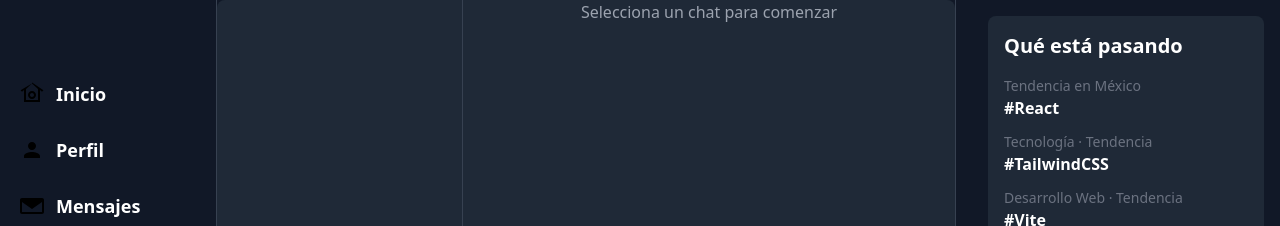
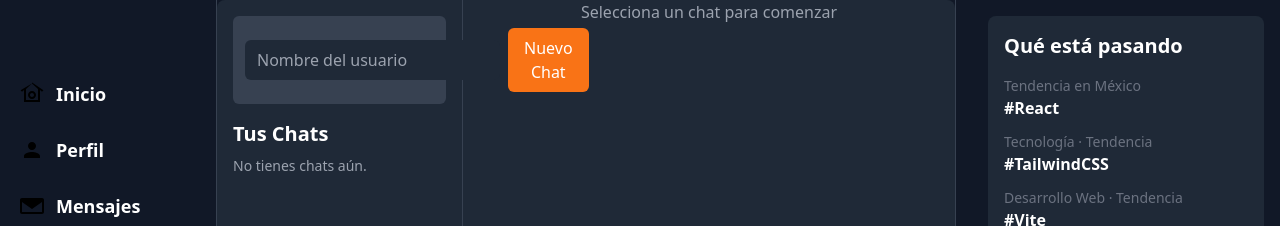
Before and after one commit to laloocolin10/RedSocialProyectoFinal, a React (Vite) app: page /chat in a window 1280 px wide. Shown: the top 226 px of the page. Built offline with nearby package versions, Linux system fonts and the light colour scheme; sample sign-in values are in the browser's storage.

Commit message:
Chats-FinalSegun

```diff
--- a/src/chat/ChatList.tsx
+++ b/src/chat/ChatList.tsx
@@ -2,26 +2,36 @@
 import React from "react";
 import type { Chat } from "../types/chat";
 
-interface Props {
+interface ChatListProps {
   chats: Chat[];
-  onSelectChat: (id: number) => void;
+  onSelectChat: (id: string) => void;
 }
 
-export default function ChatList({ chats, onSelectChat }: Props) {
+export default function ChatList({ chats, onSelectChat }: ChatListProps) {
   return (
-    <div>
-      {chats.map((chat) => (
-        <div
-          key={chat.id}
-          onClick={() => onSelectChat(chat.id)}
-          className="p-3 hover:bg-gray-700 cursor-pointer"
-        >
-          <div className="font-semibold">{chat.members.join(", ")}</div>
-          <div className="text-sm text-gray-400">
-            {chat.messages[chat.messages.length - 1]?.text ?? "Sin mensajes"}
+    <div className="space-y-2">
+      <h2 className="text-xl font-semibold mb-2">Tus Chats</h2>
+
+      {chats.length === 0 ? (
+        <p className="text-gray-400 text-sm">No tienes chats aún.</p>
+      ) : (
+        chats.map((chat) => (
+          <div
+            key={chat.id}
+            onClick={() => onSelectChat(chat.id)}
+            className="p-3 rounded-lg bg-gray-700 hover:bg-gray-600 cursor-pointer transition"
+          >
+            <div className="font-semibold text-orange-400">
+              {chat.members.join(", ")}
+            </div>
+            <div className="text-gray-300 text-sm">
+              {chat.messages.length > 0
+                ? chat.messages[chat.messages.length - 1].text
+                : "Sin mensajes"}
+            </div>
           </div>
-        </div>
-      ))}
+        ))
+      )}
     </div>
   );
 }
--- a/src/chat/MessageInput.tsx
+++ b/src/chat/MessageInput.tsx
@@ -1,30 +1,42 @@
-// src/chat/MessageInput.tsx
 import React, { useState } from "react";
 
-interface Props {
-  chatId: number;
+interface MessageInputProps {
+  chatId: string;
+  onSendMessage: (chatId: string, text: string) => void;
 }
 
-export default function MessageInput({ chatId }: Props) {
-  const [text, setText] = useState("");
-  const handleSend = () => {
-    if (!text.trim()) return;
-    // aquí guardarías en localStorage o mandar a backend
-    setText("");
+export default function MessageInput({
+  chatId,
+  onSendMessage,
+}: MessageInputProps) {
+  const [message, setMessage] = useState("");
+
+  const handleSubmit = (e: React.FormEvent) => {
+    e.preventDefault();
+    if (!message.trim()) return;
+
+    onSendMessage(chatId, message.trim());
+    setMessage("");
   };
 
   return (
-    <div className="p-3 border-t border-gray-700">
-      <div className="flex gap-2">
-        <input
-          value={text}
-          onChange={(e) => setText(e.target.value)}
-          className="flex-1 p-2 rounded bg-gray-700"
-        />
-        <button onClick={handleSend} className="px-4 bg-orange-500 rounded">
-          Enviar
-        </button>
-      </div>
-    </div>
+    <form
+      onSubmit={handleSubmit}
+      className="p-4 bg-gray-900 border-t border-gray-700 flex"
+    >
+      <input
+        type="text"
+        value={message}
+        onChange={(e) => setMessage(e.target.value)}
+        className="flex-1 bg-gray-700 text-white rounded-md px-4 py-2 focus:outline-none"
+        placeholder="Escribe un mensaje..."
+      />
+      <button
+        type="submit"
+        className="ml-2 bg-orange-500 hover:bg-orange-600 text-white px-4 py-2 rounded-md"
+      >
+        Enviar
+      </button>
+    </form>
   );
 }
--- /dev/null
+++ b/src/chat/NewChatForm.tsx
@@ -0,0 +1,70 @@
+// src/chat/NewChatForm.tsx
+// src/chat/NewChatForm.tsx
+import React, { useState } from "react";
+import {
+  createChat,
+  getAllChats,
+  saveAllChats,
+} from "../services/chatService.ts";
+import { useAuth } from "../contexts/AuthContext.tsx";
+
+interface NewChatFormProps {
+  onChatCreated: () => void;
+}
+
+export default function NewChatForm({ onChatCreated }: NewChatFormProps) {
+  const { user } = useAuth();
+  const [participant, setParticipant] = useState("");
+
+  if (!user) return null;
+
+  const handleSubmit = (e: React.FormEvent) => {
+    e.preventDefault();
+    const targetUser = participant.trim();
+
+    if (!targetUser)
+      return alert("Ingresa el nombre de usuario del otro participante.");
+    if (targetUser === user.username)
+      return alert("No puedes crear un chat contigo mismo.");
+
+    const all = getAllChats();
+
+    // Evitar duplicados (mismo par de usuarios)
+    const exists = all.some(
+      (chat) =>
+        chat.members.includes(user.username) &&
+        chat.members.includes(targetUser)
+    );
+
+    if (exists) {
+      alert("Ya existe un chat con este usuario.");
+      return;
+    }
+
+    // Crear chat nuevo
+    createChat([user.username, targetUser]);
+    onChatCreated();
+    setParticipant("");
+  };
+
+  return (
+    <form
+      onSubmit={handleSubmit}
+      className="mb-4 p-3 bg-gray-700 rounded-md flex items-center"
+    >
+      <input
+        type="text"
+        value={participant}
+        onChange={(e) => setParticipant(e.target.value)}
+        placeholder="Nombre del usuario"
+        className="flex-1 bg-gray-800 text-white rounded-md px-3 py-2 focus:outline-none"
+      />
+      <button
+        type="submit"
+        className="ml-2 bg-orange-500 hover:bg-orange-600 text-white px-4 py-2 rounded-md"
+      >
+        Nuevo Chat
+      </button>
+    </form>
+  );
+}
--- a/src/contexts/AuthContext.tsx
+++ b/src/contexts/AuthContext.tsx
@@ -10,7 +10,7 @@ import React, {
 } from "react";
 
 // ... (la interface User sigue igual)
-interface User {
+export interface User {
   id: string;
   email: string;
   name: string;
--- a/src/pages/ChatPage.tsx
+++ b/src/pages/ChatPage.tsx
@@ -1,39 +1,81 @@
 // src/pages/ChatPage.tsx
-import { useState } from "react";
-import ChatList from "../chat/ChatList";
-import ChatWindow from "../chat/ChatWindow";
-import MessageInput from "../chat/MessageInput";
-import rawChats from "../data/chats.json";
-import { useAuth } from "../contexts/AuthContext";
-import type { Chat } from "../types/chat";
+import { useState, useEffect } from "react";
+import ChatList from "../chat/ChatList.tsx";
+import ChatWindow from "../chat/ChatWindow.tsx";
+import MessageInput from "../chat/MessageInput.tsx";
+import NewChatForm from "../chat/NewChatForm.tsx";
+import { useAuth } from "../contexts/AuthContext.tsx";
+import type { Chat } from "../types/chat.ts";
+import {
+  getAllChats,
+  getChatById,
+  addMessage,
+} from "../services/chatService.ts";
 
 export default function ChatPage() {
   const { user } = useAuth();
-  // casteo seguro del JSON a nuestro tipo
-  const chatsData = rawChats as unknown as Chat[];
+  const [chats, setChats] = useState<Chat[]>([]);
+  const [selectedChatId, setSelectedChatId] = useState<string | null>(null);
 
-  const [selectedChatId, setSelectedChatId] = useState<number | null>(null);
+  // Cargar chats del usuario
+  useEffect(() => {
+    if (!user) return;
+    const all = getAllChats();
+    const userChats = all.filter((c) => c.members.includes(user.username));
+    setChats(userChats);
+  }, [user]);
 
-  const userChats = chatsData.filter((c) =>
-    c.members.includes(user?.username ?? "")
-  );
+  // seleccionar chat por id (string)
+  const handleSelectChat = (chatId: string) => {
+    setSelectedChatId(chatId);
+  };
 
-  const selectedChat = userChats.find((c) => c.id === selectedChatId) ?? null;
+  // manejar envío (recibe chatId y texto)
+  const handleSendMessage = (chatId: string, text: string) => {
+    if (!user) return;
+    addMessage(chatId, user.username, text);
+
+    // refrescar estados
+    const all = getAllChats();
+    const userChats = all.filter((c) => c.members.includes(user.username));
+    setChats(userChats);
+
+    // si el chat que estamos viendo fue actualizado, lo dejamos seleccionado
+    setSelectedChatId(chatId);
+  };
+
+  const refreshChats = () => {
+    if (!user) return;
+    const all = getAllChats();
+    const userChats = all.filter((c) => c.members.includes(user.username));
+    setChats(userChats);
+  };
+
+  if (!user) return <p>Cargando usuario...</p>;
+
+  // obtener el chat seleccionado (comparación string === string)
+  const selectedChat = selectedChatId
+    ? chats.find((c) => c.id === selectedChatId) || null
+    : null;
 
   return (
     <div className="flex h-[80vh] bg-gray-800 rounded-lg overflow-hidden">
-      <div className="w-1/3 border-r border-gray-700">
-        <ChatList
-          chats={userChats}
-          onSelectChat={(id: number) => setSelectedChatId(id)}
-        />
+      {/* Panel izquierdo */}
+      <div className="w-1/3 border-r border-gray-700 p-4">
+        <NewChatForm onChatCreated={refreshChats} />
+        {/* IMPORTANTE: ChatList debe esperar onSelectChat: (id: string) => void */}
+        <ChatList chats={chats} onSelectChat={handleSelectChat} />
       </div>
 
+      {/* Panel derecho */}
       <div className="flex-1 flex flex-col">
         {selectedChat ? (
           <>
             <ChatWindow chat={selectedChat} />
-            <MessageInput chatId={selectedChat.id} />
+            <MessageInput
+              chatId={selectedChat.id}
+              onSendMessage={handleSendMessage}
+            />
           </>
         ) : (
           <div className="flex items-center justify-center text-gray-400">
--- /dev/null
+++ b/src/services/chatService.ts
@@ -0,0 +1,64 @@
+// src/services/chatService.ts
+import type { Chat, Message } from "../types/chat.ts";
+
+const CHAT_STORAGE_KEY = "chats_data";
+
+/** Obtener todos los chats desde localStorage */
+export function getAllChats(): Chat[] {
+  const raw = localStorage.getItem(CHAT_STORAGE_KEY);
+  return raw ? JSON.parse(raw) : [];
+}
+
+/** Guardar todos los chats en localStorage */
+export function saveAllChats(chats: Chat[]): void {
+  localStorage.setItem(CHAT_STORAGE_KEY, JSON.stringify(chats));
+}
+
+/** Buscar un chat por su id (STRING) */
+export function getChatById(chatId: string): Chat | undefined {
+  const all = getAllChats();
+  return all.find((c) => c.id === chatId);
+}
+
+/**
+ * Agregar un mensaje a un chat.
+ * Firma: addMessage(chatId: string, sender: string, text: string)
+ */
+export function addMessage(chatId: string, sender: string, text: string): void {
+  const all = getAllChats();
+  const idx = all.findIndex((c) => c.id === chatId);
+  if (idx === -1) {
+    console.warn(`[chatService] addMessage: chat ${chatId} no encontrado`);
+    return;
+  }
+
+  const newMessage: Message = {
+    id: "m" + Date.now(),
+    sender,
+    text,
+    timestamp: new Date().toISOString(),
+  };
+
+  all[idx].messages.push(newMessage);
+  saveAllChats(all);
+}
+
+/** Crear un chat nuevo con members (siempre genera id string) */
+export function createChat(members: string[]): Chat {
+  const newChat: Chat = {
+    id: "c" + Date.now().toString(),
+    members,
+    messages: [],
+  };
+  const all = getAllChats();
+  all.push(newChat);
+  saveAllChats(all);
+  return newChat;
+}
+
+/** Eliminar chat (opcional) */
+export function deleteChat(chatId: string): void {
+  const all = getAllChats();
+  const filtered = all.filter((c) => c.id !== chatId);
+  saveAllChats(filtered);
+}
--- a/src/types/chat.ts
+++ b/src/types/chat.ts
@@ -1,13 +1,13 @@
 // src/types/chat.ts
-export interface ChatMessage {
-  id?: string; // opcional si no tienes id por mensaje
+export interface Message {
+  id: string;
   sender: string;
   text: string;
   timestamp?: string;
 }
 
 export interface Chat {
-  id: number; // acorde a la Opción A (número)
-  members: string[]; // antes "participants"
-  messages: ChatMessage[];
+  id: string; // ahora STRING en todo el proyecto
+  members: string[];
+  messages: Message[];
 }
```
Also changed, not shown: src/chat/ChatWindow.tsx (+18 -9 lines).
